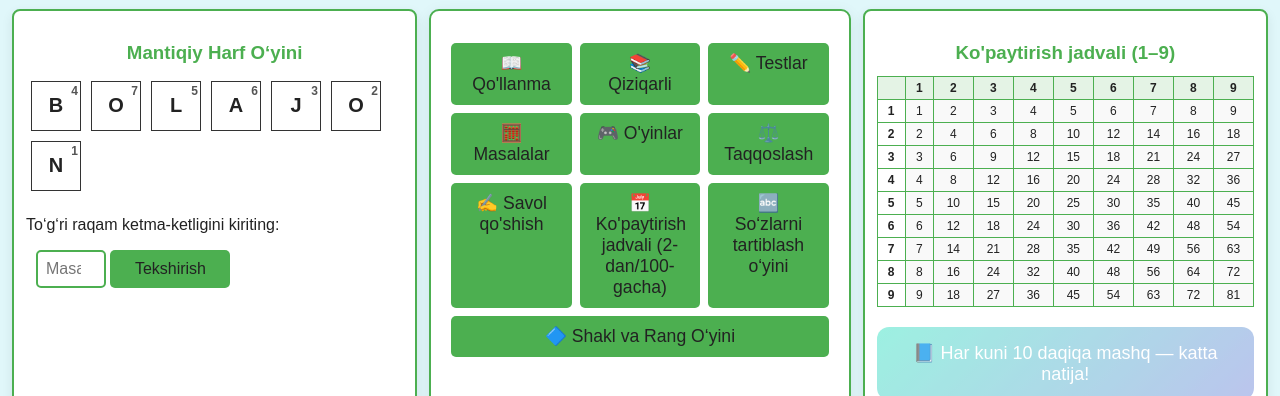
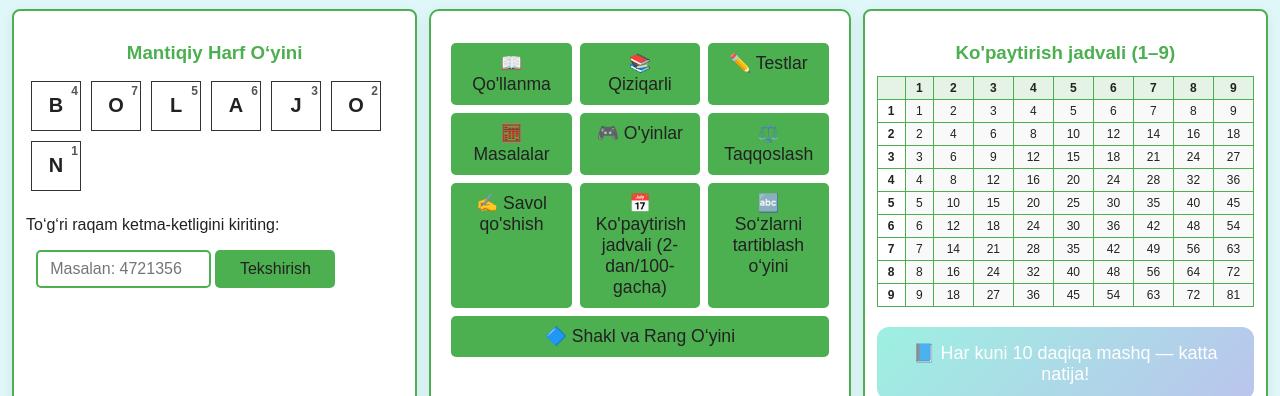
Before and after one commit to eldoryaqubovebek3094/qiziqarli, a website with bundled scripts: page index.html in a window 1280 px wide. Shown: the part 63-459 px from the top of the page. Built offline with nearby package versions, Linux system fonts and the light colour scheme; no server answers.

Commit message:
sty.css ga width berildi

```diff
--- a/sty.css
+++ b/sty.css
@@ -218,7 +218,7 @@ button:hover,
 }
 
 input[type="number"] {
-  width: 70px;
+  width: 175px;
   padding: 8px;
   font-size: 1em;
   margin-left: 10px;
```
